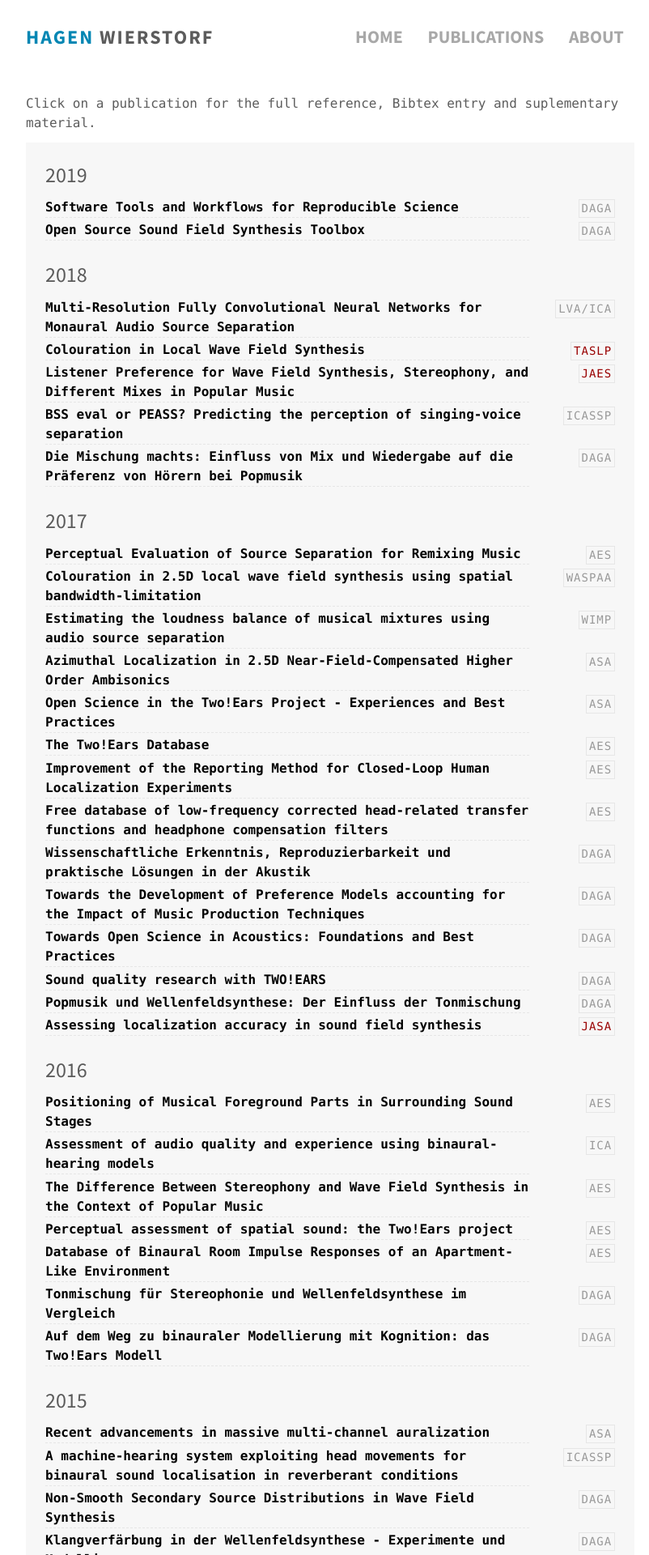
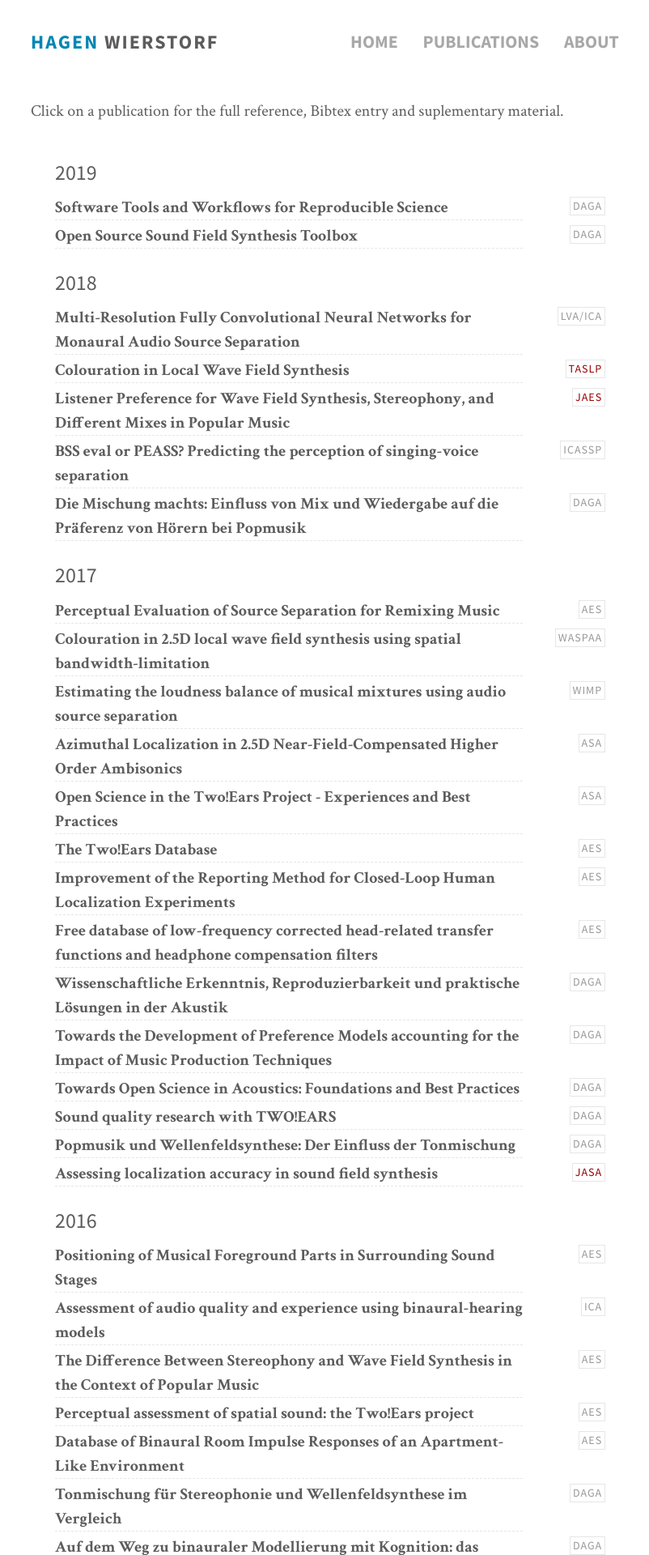
Before and after one commit to hagenw/hagenw.github.io, a Jekyll site: the page built from publications.html, in a window 1280 px wide. Shown: the top 1920 px of the page at 81% size, without its empty margins (232-1034 px from the left). Built offline with Jekyll 4.4.1, drawn with Linux system fonts in a browser that asks for light colours; some web fonts are replaced.

Commit message:
Update main fonts and make cleaner background

```diff
--- a/_includes/head.html
+++ b/_includes/head.html
@@ -65,6 +65,7 @@
   <!-- Extra Fonts -->
   <link rel="stylesheet" href="https://fonts.googleapis.com/css?family=Crimson+Text:400,400italic,700,700italic" type="text/css">
   <link rel="stylesheet" href="https://fonts.googleapis.com/css?family=Source+Sans+Pro:400,700" type="text/css">
+  <link rel="stylesheet" href="//db.onlinewebfonts.com/c/7d06f75f5be76c96979e0936770794c2?family=Calendas+Plus" type="text/css">
 
   <!-- Canonical link tag -->
   <link rel="canonical" href="{{ page.url | replace:'index.html','' | prepend: site.baseurl | prepend: site.url }}">
--- a/assets/scss/_layout.scss
+++ b/assets/scss/_layout.scss
@@ -44,6 +44,7 @@ hr {
   margin-right: auto;
   max-width: 800px;
   font-weight: normal;
+  font-size: 20px;
 }
 
 .pull-left {
@@ -157,10 +158,6 @@ hr {
   }
 }
 
-.post-list {
-  background-color: lighten($light-gray-color, 17%);
-}
-
 .category-title {
   margin: 1em 0 0.5em 0;
 
@@ -174,7 +171,7 @@ hr {
   display: block;
 
   a {
-    color: $action-color;
+    color: $base-font-color;
     font-weight: bold;
   }
 
@@ -200,6 +197,7 @@ hr {
   display: inline-block;
   letter-spacing: 1px;
   font-size: rem(14);
+  font-family: $heading-font-family;
 }
 
 .post-link,
@@ -228,7 +226,6 @@ hr {
 }
 
 .share {
-  border-top: 0.2em solid lighten($light-gray-color, 13%);
   padding-top: $base-spacing;
   margin-top: $base-spacing;
 
@@ -340,3 +337,8 @@ ul.project {
     }
   }
 }
+
+code {
+  font-family: "DejaVu Sans Mono", monospace;
+  font-size: 0.9em;
+}
--- a/assets/scss/_variables.scss
+++ b/assets/scss/_variables.scss
@@ -1,5 +1,5 @@
 // Typography
-$base-font-family: 'DejaVu Sans Mono', monospace;
+$base-font-family: "Calendas Plus", "Crimson Text", "Hoefler Text", "Georgia", serif;
 $heading-font-family: "Source Sans Pro", "Open Sans", "Helvetica Neue", "Arial", sans-serif;
 
 // Font Sizes
```
